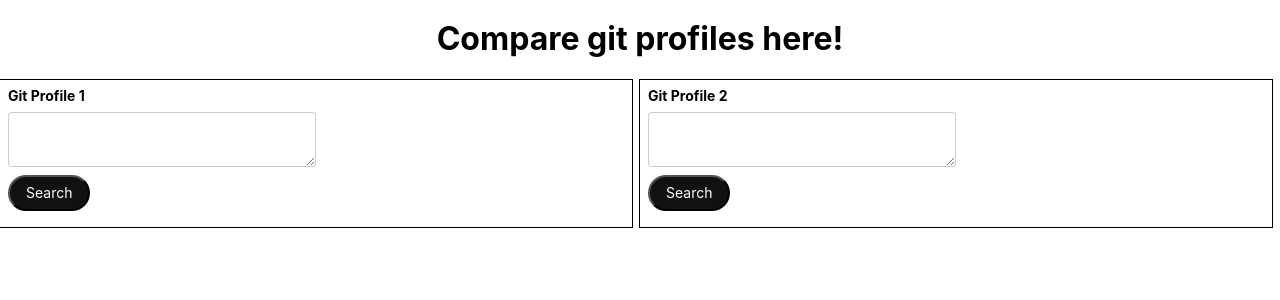
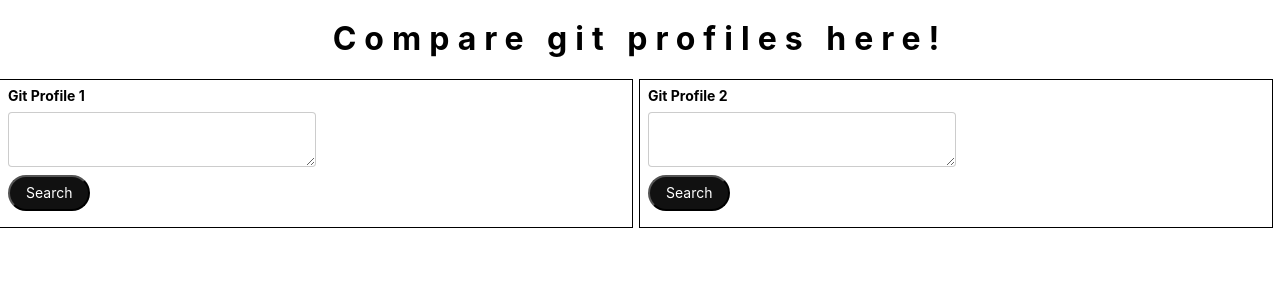
Before and after one commit to parikshit10/check_git, a React (Create React App) app: page / in a window 1280 px wide. Shown: the top 300 px of the page. Built offline with nearby package versions, Linux system fonts and the light colour scheme.

Commit message:
completed

```diff
--- a/src/App.js
+++ b/src/App.js
@@ -35,7 +35,7 @@ class App extends Component
   {
     return (
       <div>
-        <h1 className="tc">Compare git profiles here!</h1>
+        <h1 className="tc tracked-mega">Compare git profiles here!</h1>
 
         <div className="flex">
           <div className="outline w-50 pa2 mr2 ">
```
